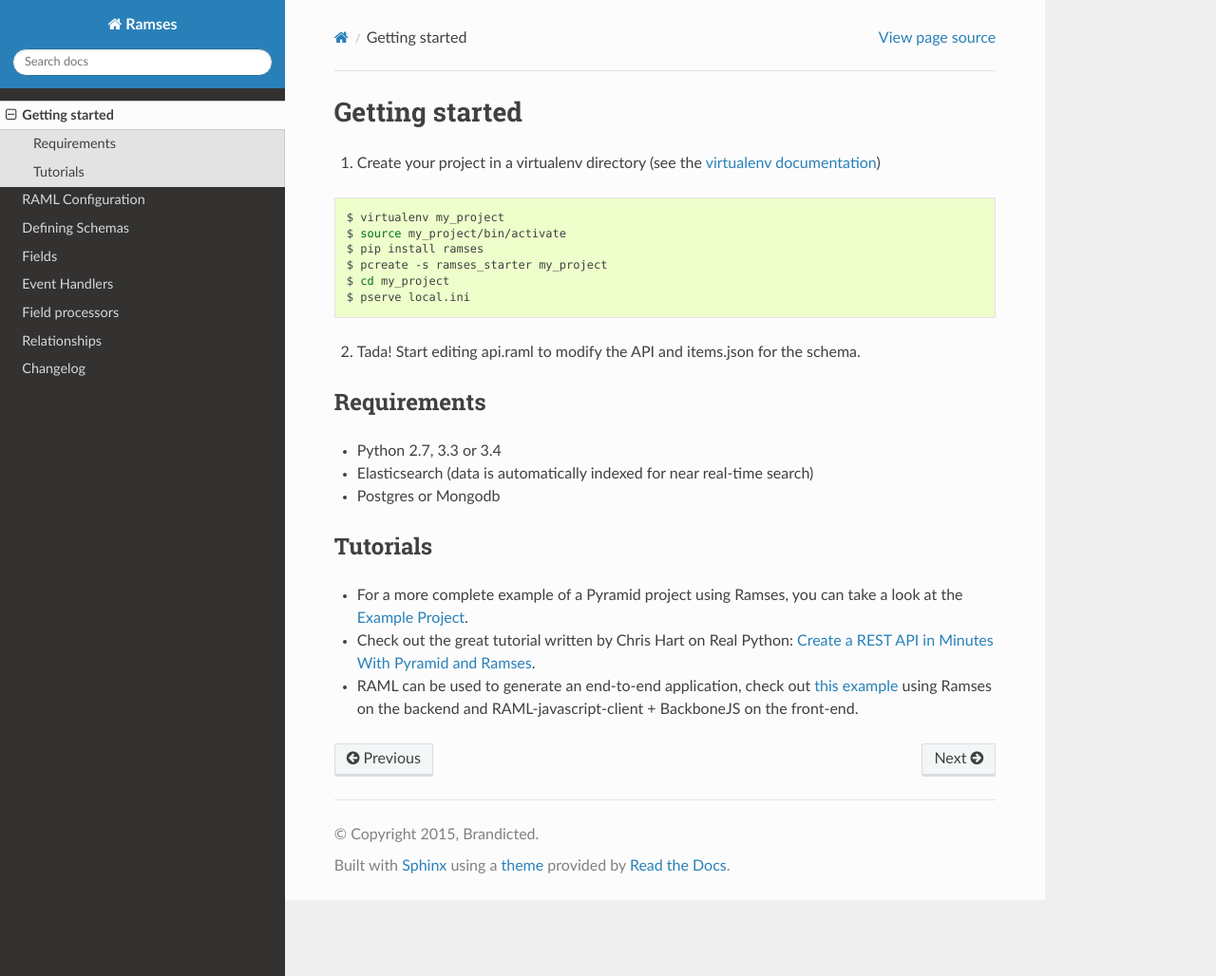
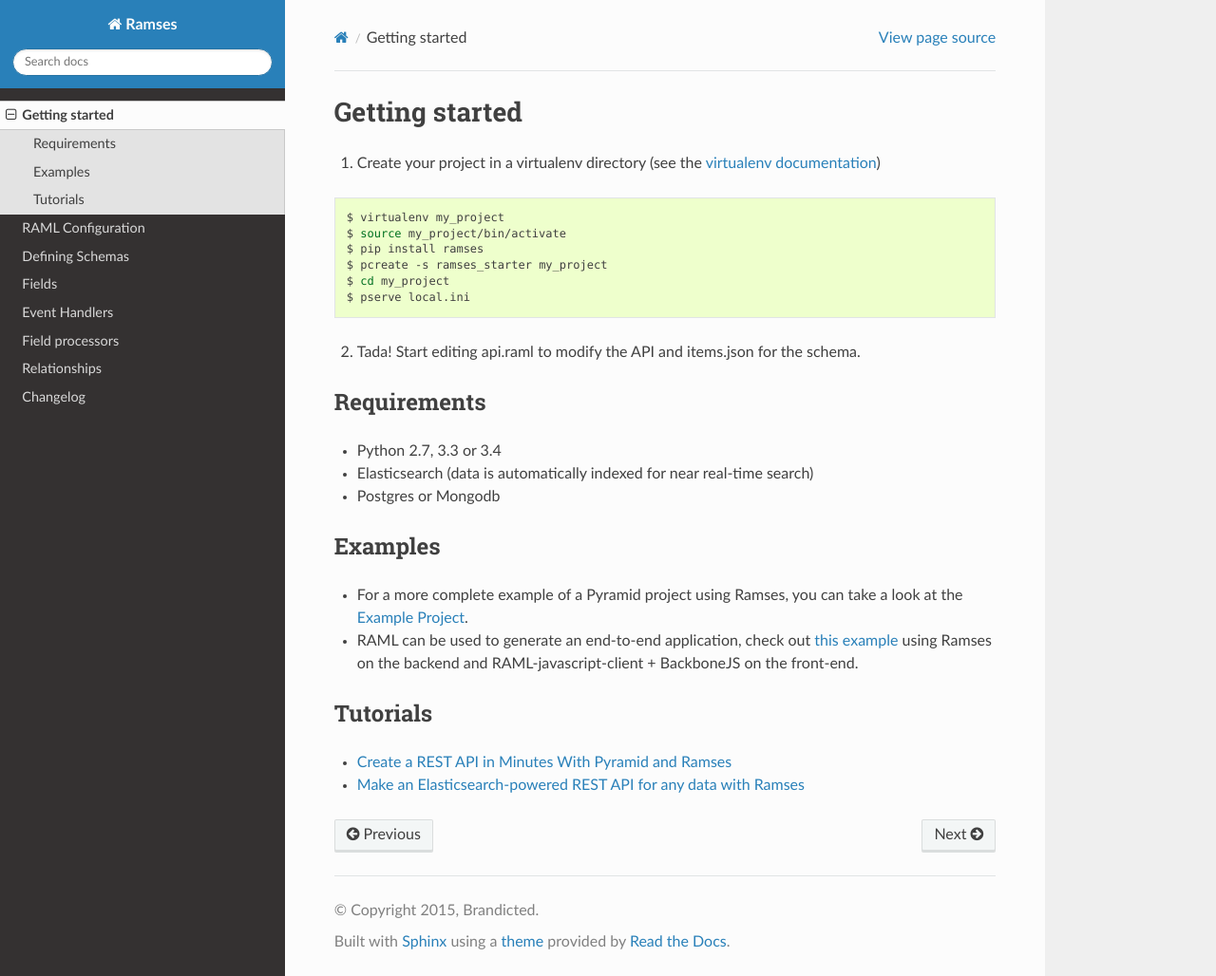
Before and after one commit to ramses-tech/ramses, a Sphinx documentation site: the page built from docs/source/getting_started.rst, in a window 1280 px wide and 1028 px high. Shown: the whole window at 95% size. Built offline with Sphinx 7.4.7 and the Read the Docs theme 2.0.0, drawn with Linux system fonts in a browser that asks for light colours.

Commit message:
splitting getting-started examples/tutorials in the doc

```diff
--- a/docs/source/getting_started.rst
+++ b/docs/source/getting_started.rst
@@ -23,9 +23,12 @@
 * Postgres or Mongodb
 
 
+Examples
+--------
+- For a more complete example of a Pyramid project using Ramses, you can take a look at the `Example Project <https://github.com/brandicted/ramses-example>`_.
+- RAML can be used to generate an end-to-end application, check out `this example <https://github.com/jstoiko/raml-javascript-client>`_ using Ramses on the backend and RAML-javascript-client + BackboneJS on the front-end.
+
 Tutorials
 ---------
-
-- For a more complete example of a Pyramid project using Ramses, you can take a look at the `Example Project <https://github.com/brandicted/ramses-example>`_.
-- Check out the great tutorial written by Chris Hart on Real Python: `Create a REST API in Minutes With Pyramid and Ramses <https://realpython.com/blog/python/create-a-rest-api-in-minutes-with-pyramid-and-ramses/>`_.
-- RAML can be used to generate an end-to-end application, check out `this example <https://github.com/jstoiko/raml-javascript-client>`_ using Ramses on the backend and RAML-javascript-client + BackboneJS on the front-end.
+- `Create a REST API in Minutes With Pyramid and Ramses <https://realpython.com/blog/python/create-a-rest-api-in-minutes-with-pyramid-and-ramses/>`_
+- `Make an Elasticsearch-powered REST API for any data with Ramses <https://www.elastic.co/blog/make-an-elasticsearch-powered-rest-api-for-any-data-with-ramses>`_
```
